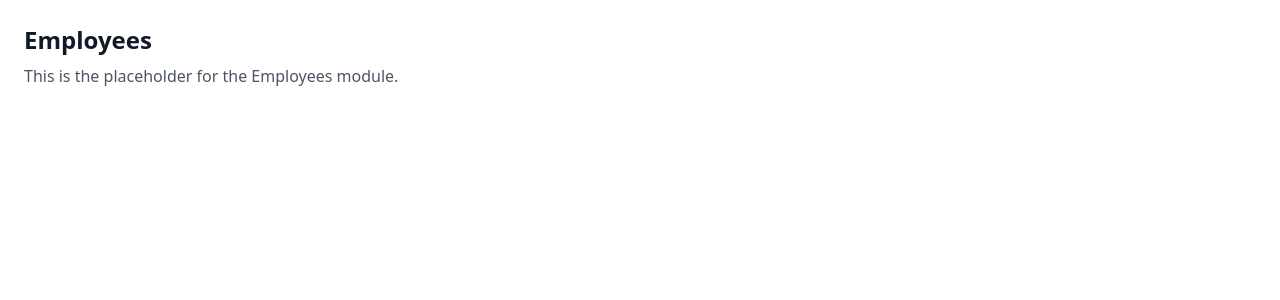
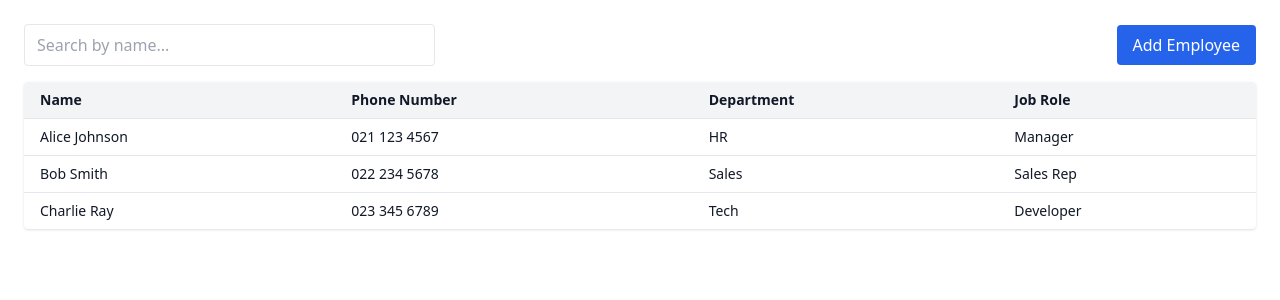
Before and after one commit to VacationReady/corenz-frontend, a Next.js app: page /employees in a window 1280 px wide. Shown: the top 300 px of the page. Built offline with nearby package versions, Linux system fonts and the light colour scheme.

Commit message:
Update Employees UI with search and structured table columns

```diff
--- a/app/employees/page.tsx
+++ b/app/employees/page.tsx
@@ -1,8 +1,104 @@
-export default function Page() {
+// app/employees/page.tsx
+'use client'
+
+import { useState } from 'react'
+
+export default function EmployeesPage() {
+  const [showForm, setShowForm] = useState(false)
+  const [search, setSearch] = useState('')
+
+  const employees = [
+    { id: 1, name: 'Alice Johnson', phone: '021 123 4567', department: 'HR', jobRole: 'Manager' },
+    { id: 2, name: 'Bob Smith', phone: '022 234 5678', department: 'Sales', jobRole: 'Sales Rep' },
+    { id: 3, name: 'Charlie Ray', phone: '023 345 6789', department: 'Tech', jobRole: 'Developer' },
+  ]
+
+  const filteredEmployees = employees.filter((emp) =>
+    emp.name.toLowerCase().includes(search.toLowerCase())
+  )
+
   return (
     <div className="p-6">
-      <h1 className="text-2xl font-bold">Employees</h1>
-      <p className="text-gray-600 mt-2">This is the placeholder for the Employees module.</p>
+      <div className="flex items-center justify-between mb-4">
+        <input
+          type="text"
+          value={search}
+          onChange={(e) => setSearch(e.target.value)}
+          placeholder="Search by name..."
+          className="border px-3 py-2 rounded w-1/3"
+        />
+        <button
+          onClick={() => setShowForm(true)}
+          className="bg-blue-600 text-white px-4 py-2 rounded hover:bg-blue-700"
+        >
+          Add Employee
+        </button>
+      </div>
+
+      <div className="overflow-x-auto bg-white shadow rounded">
+        <table className="min-w-full text-sm">
+          <thead className="bg-gray-100">
+            <tr>
+              <th className="px-4 py-2 text-left">Name</th>
+              <th className="px-4 py-2 text-left">Phone Number</th>
+              <th className="px-4 py-2 text-left">Department</th>
+              <th className="px-4 py-2 text-left">Job Role</th>
+            </tr>
+          </thead>
+          <tbody>
+            {filteredEmployees.map((emp) => (
+              <tr key={emp.id} className="border-t">
+                <td className="px-4 py-2">{emp.name}</td>
+                <td className="px-4 py-2">{emp.phone}</td>
+                <td className="px-4 py-2">{emp.department}</td>
+                <td className="px-4 py-2">{emp.jobRole}</td>
+              </tr>
+            ))}
+          </tbody>
+        </table>
+      </div>
+
+      {/* Add Employee Modal */}
+      {showForm && (
+        <div className="fixed inset-0 bg-black bg-opacity-40 flex justify-center items-center z-50">
+          <div className="bg-white p-6 rounded shadow-lg w-full max-w-md">
+            <h2 className="text-xl font-bold mb-4">Add New Employee</h2>
+            <form className="space-y-4">
+              <div>
+                <label className="block text-sm font-medium mb-1">Full Name</label>
+                <input type="text" className="w-full border rounded px-3 py-2" />
+              </div>
+              <div>
+                <label className="block text-sm font-medium mb-1">Phone Number</label>
+                <input type="tel" className="w-full border rounded px-3 py-2" />
+              </div>
+              <div>
+                <label className="block text-sm font-medium mb-1">Department</label>
+                <input type="text" className="w-full border rounded px-3 py-2" />
+              </div>
+              <div>
+                <label className="block text-sm font-medium mb-1">Job Role</label>
+                <input type="text" className="w-full border rounded px-3 py-2" />
+              </div>
+              <div className="flex justify-end space-x-2">
+                <button
+                  type="button"
+                  onClick={() => setShowForm(false)}
+                  className="px-4 py-2 rounded bg-gray-300 hover:bg-gray-400"
+                >
+                  Cancel
+                </button>
+                <button
+                  type="submit"
+                  className="px-4 py-2 rounded bg-blue-600 text-white hover:bg-blue-700"
+                >
+                  Create
+                </button>
+              </div>
+            </form>
+          </div>
+        </div>
+      )}
     </div>
   )
 }
```
